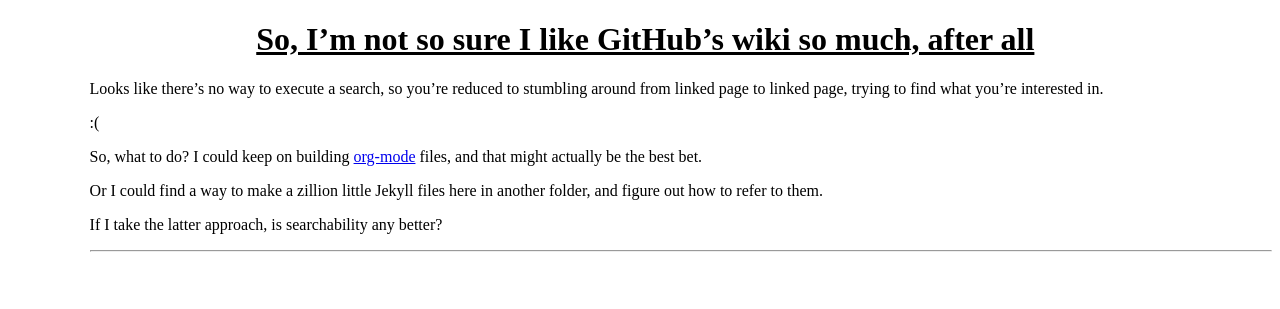
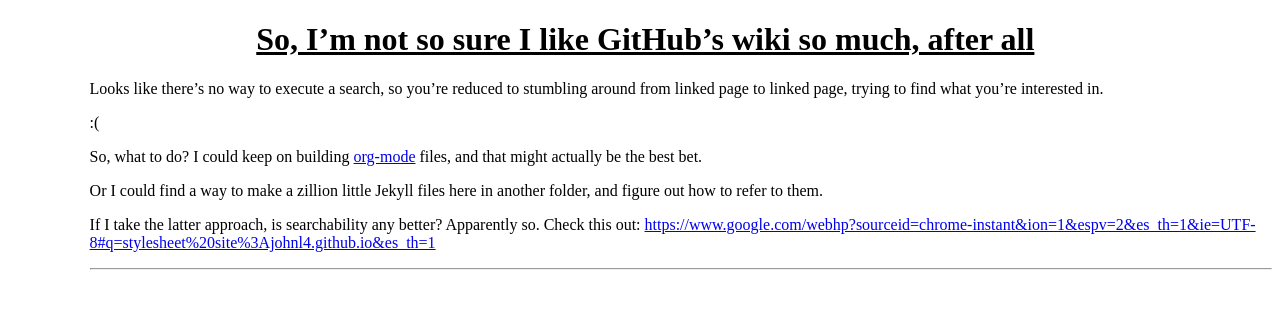
Before and after one commit to JohnL4/johnl4.github.io, a Jekyll site: the page built from _posts/2015-08-07-Not-sure-I-like-Githubs-wiki-so-much.markdown, in a window 1280 px wide. Shown: the top 309 px of the page. Built offline with Jekyll 4.4.1, drawn with Linux system fonts in a browser that asks for light colours; comment, search, counter and statistics services are not loaded.

Commit message:
More stuff in the github-wiki blog post.

```diff
--- a/_posts/2015-08-07-Not-sure-I-like-Githubs-wiki-so-much.markdown
+++ b/_posts/2015-08-07-Not-sure-I-like-Githubs-wiki-so-much.markdown
@@ -15,4 +15,5 @@
 Or I could find a way to make a zillion little Jekyll files here in another folder,
 and figure out how to refer to them.
 
-If I take the latter approach, is searchability any better?
+If I take the latter approach, is searchability any better? Apparently so.  Check this out:
+[https://www.google.com/webhp?sourceid=chrome-instant&ion=1&espv=2&es_th=1&ie=UTF-8#q=stylesheet%20site%3Ajohnl4.github.io&es_th=1](https://www.google.com/webhp?sourceid=chrome-instant&ion=1&espv=2&es_th=1&ie=UTF-8#q=stylesheet%20site%3Ajohnl4.github.io&es_th=1)
```
